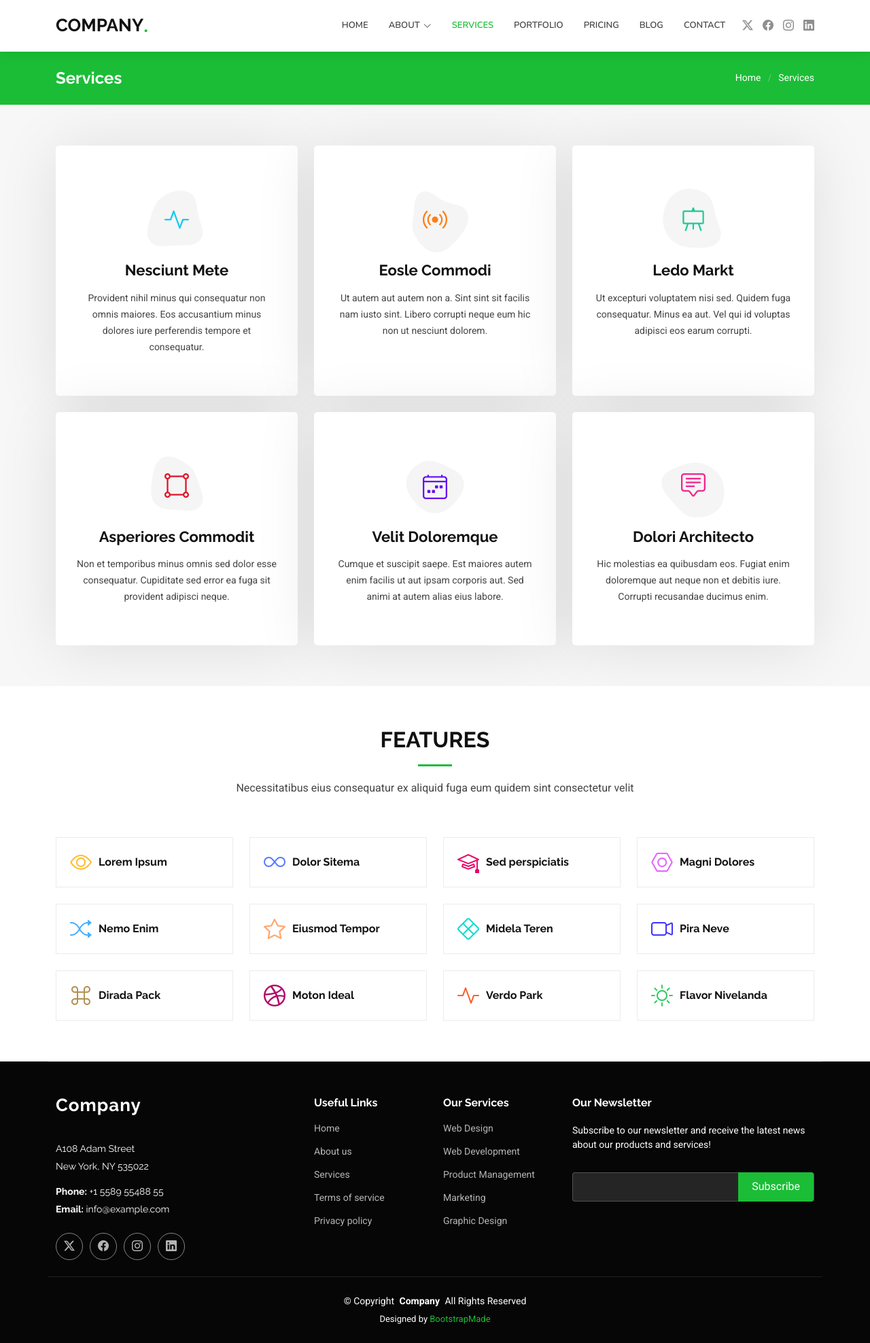
After one commit to brucebett/Company-website, a Django app: template project/templates/sample.html in a window 1280 px wide. The commit adds this page. Shown: the whole page at 68% size. Run offline with Django 5.2, Linux system fonts and the light colour scheme; the template is opened without the code that fills it, so the values that code supplies are empty; some libraries are stand-ins or nearby versions.

Commit message:
sun9  commit

```diff
--- /dev/null
+++ b/project/templates/sample.html
@@ -0,0 +1,405 @@
+<!DOCTYPE html>
+<html lang="en">
+
+<head>
+  <meta charset="utf-8">
+  <meta content="width=device-width, initial-scale=1.0" name="viewport">
+  <title>Services - Company Bootstrap Template</title>
+  <meta name="description" content="">
+  <meta name="keywords" content="">
+
+  <!-- Favicons -->
+  <link href="assets/img/favicon.png" rel="icon">
+  <link href="assets/img/apple-touch-icon.png" rel="apple-touch-icon">
+
+  <!-- Fonts -->
+  <link href="https://fonts.googleapis.com" rel="preconnect">
+  <link href="https://fonts.gstatic.com" rel="preconnect" crossorigin>
+  <link href="https://fonts.googleapis.com/css2?family=Roboto:ital,wght@0,100;0,300;0,400;0,500;0,700;0,900;1,100;1,300;1,400;1,500;1,700;1,900&family=Raleway:ital,wght@0,100;0,200;0,300;0,400;0,500;0,600;0,700;0,800;0,900;1,100;1,200;1,300;1,400;1,500;1,600;1,700;1,800;1,900&family=Nunito:ital,wght@0,200;0,300;0,400;0,500;0,600;0,700;0,800;0,900;1,200;1,300;1,400;1,500;1,600;1,700;1,800;1,900&display=swap" rel="stylesheet">
+
+  <!-- Vendor CSS Files -->
+  <link href="assets/vendor/bootstrap/css/bootstrap.min.css" rel="stylesheet">
+  <link href="assets/vendor/bootstrap-icons/bootstrap-icons.css" rel="stylesheet">
+  <link href="assets/vendor/aos/aos.css" rel="stylesheet">
+  <link href="assets/vendor/glightbox/css/glightbox.min.css" rel="stylesheet">
+  <link href="assets/vendor/swiper/swiper-bundle.min.css" rel="stylesheet">
+
+  <!-- Main CSS File -->
+  <link href="assets/css/main.css" rel="stylesheet">
+
+  <!-- =======================================================
+  * Template Name: Company
+  * Template URL: https://bootstrapmade.com/company-free-html-bootstrap-template/
+  * Updated: Aug 07 2024 with Bootstrap v5.3.3
+  * Author: BootstrapMade.com
+  * License: https://bootstrapmade.com/license/
+  ======================================================== -->
+</head>
+
+<body class="services-page">
+
+  <header id="header" class="header d-flex align-items-center sticky-top">
+    <div class="container position-relative d-flex align-items-center">
+
+      <a href="index.html" class="logo d-flex align-items-center me-auto">
+        <!-- Uncomment the line below if you also wish to use an image logo -->
+        <!-- <img src="assets/img/logo.png" alt=""> -->
+        <h1 class="sitename">Company</h1><span>.</span>
+      </a>
+
+      <nav id="navmenu" class="navmenu">
+        <ul>
+          <li><a href="#hero">Home</a></li>
+          <li class="dropdown"><a href="about.html"><span>About</span> <i class="bi bi-chevron-down toggle-dropdown"></i></a>
+            <ul>
+              <li><a href="team.html">Team</a></li>
+              <li><a href="testimonials.html">Testimonials</a></li>
+              <li class="dropdown"><a href="#"><span>Deep Dropdown</span> <i class="bi bi-chevron-down toggle-dropdown"></i></a>
+                <ul>
+                  <li><a href="#">Deep Dropdown 1</a></li>
+                  <li><a href="#">Deep Dropdown 2</a></li>
+                  <li><a href="#">Deep Dropdown 3</a></li>
+                  <li><a href="#">Deep Dropdown 4</a></li>
+                  <li><a href="#">Deep Dropdown 5</a></li>
+                </ul>
+              </li>
+            </ul>
+          </li>
+          <li><a href="services.html" class="active">Services</a></li>
+          <li><a href="portfolio.html">Portfolio</a></li>
+          <li><a href="pricing.html">Pricing</a></li>
+          <li><a href="blog.html">Blog</a></li>
+          <li><a href="contact.html">Contact</a></li>
+        </ul>
+        <i class="mobile-nav-toggle d-xl-none bi bi-list"></i>
+      </nav>
+
+      <div class="header-social-links">
+        <a href="#" class="twitter"><i class="bi bi-twitter-x"></i></a>
+        <a href="#" class="facebook"><i class="bi bi-facebook"></i></a>
+        <a href="#" class="instagram"><i class="bi bi-instagram"></i></a>
+        <a href="#" class="linkedin"><i class="bi bi-linkedin"></i></a>
+      </div>
+
+    </div>
+  </header>
+
+  <main class="main">
+
+    <!-- Page Title -->
+    <div class="page-title accent-background">
+      <div class="container d-lg-flex justify-content-between align-items-center">
+        <h1 class="mb-2 mb-lg-0">Services</h1>
+        <nav class="breadcrumbs">
+          <ol>
+            <li><a href="index.html">Home</a></li>
+            <li class="current">Services</li>
+          </ol>
+        </nav>
+      </div>
+    </div><!-- End Page Title -->
+
+    <!-- Services Section -->
+    <section id="services" class="services section light-background">
+
+      <div class="container">
+
+        <div class="row gy-4">
+
+          <div class="col-lg-4 col-md-6" data-aos="fade-up" data-aos-delay="100">
+            <div class="service-item item-cyan position-relative">
+              <div class="icon">
+                <svg width="100" height="100" viewBox="0 0 600 600" xmlns="http://www.w3.org/2000/svg">
+                  <path stroke="none" stroke-width="0" fill="#f5f5f5" d="M300,521.0016835830174C376.1290562159157,517.8887921683347,466.0731472004068,529.7835943286574,510.70327084640275,468.03025145048787C554.3714126377745,407.6079735673963,508.03601936045806,328.9844924480964,491.2728898941984,256.3432110539036C474.5976632858925,184.082847569629,479.9380746630129,96.60480741107993,416.23090153303,58.64404602377083C348.86323505073057,18.502131276798302,261.93793281208167,40.57373210992963,193.5410806939664,78.93577620505333C130.42746243093433,114.334589627462,98.30271207620316,179.96522072025542,76.75703585869454,249.04625023123273C51.97151888228291,328.5150500222984,13.704378332031375,421.85034740162234,66.52175969318436,486.19268352777647C119.04800174914682,550.1803526380478,217.28368757567262,524.383925680826,300,521.0016835830174"></path>
+                </svg>
+                <i class="bi bi-activity"></i>
+              </div>
+              <a href="service-details.html" class="stretched-link">
+                <h3>Nesciunt Mete</h3>
+              </a>
+              <p>Provident nihil minus qui consequatur non omnis maiores. Eos accusantium minus dolores iure perferendis tempore et consequatur.</p>
+            </div>
+          </div><!-- End Service Item -->
+
+          <div class="col-lg-4 col-md-6" data-aos="fade-up" data-aos-delay="200">
+            <div class="service-item item-orange position-relative">
+              <div class="icon">
+                <svg width="100" height="100" viewBox="0 0 600 600" xmlns="http://www.w3.org/2000/svg">
+                  <path stroke="none" stroke-width="0" fill="#f5f5f5" d="M300,582.0697525312426C382.5290701553225,586.8405444964366,449.9789794690241,525.3245884688669,502.5850820975895,461.55621195738473C556.606425686781,396.0723002908107,615.8543463187945,314.28637112970534,586.6730223649479,234.56875336149918C558.9533121215079,158.8439757836574,454.9685369536778,164.00468322053177,381.49747125262974,130.76875717737553C312.15926192815925,99.40240125094834,248.97055460311594,18.661163978235184,179.8680185752513,50.54337015887873C110.5421016452524,82.52863877960104,119.82277516462835,180.83849132639028,109.12597500060166,256.43424936330496C100.08760227029461,320.3096726198365,92.17705696193138,384.0621239912766,124.79988738764834,439.7174275375508C164.83382741302287,508.01625554203684,220.96474134820875,577.5009287672846,300,582.0697525312426"></path>
+                </svg>
+                <i class="bi bi-broadcast"></i>
+              </div>
+              <a href="service-details.html" class="stretched-link">
+                <h3>Eosle Commodi</h3>
+              </a>
+              <p>Ut autem aut autem non a. Sint sint sit facilis nam iusto sint. Libero corrupti neque eum hic non ut nesciunt dolorem.</p>
+            </div>
+          </div><!-- End Service Item -->
+
+          <div class="col-lg-4 col-md-6" data-aos="fade-up" data-aos-delay="300">
+            <div class="service-item item-teal position-relative">
+              <div class="icon">
+                <svg width="100" height="100" viewBox="0 0 600 600" xmlns="http://www.w3.org/2000/svg">
+                  <path stroke="none" stroke-width="0" fill="#f5f5f5" d="M300,541.5067337569781C382.14930387511276,545.0595476570109,479.8736841581634,548.3450877840088,526.4010558755058,480.5488172755941C571.5218469581645,414.80211281144784,517.5187510058486,332.0715597781072,496.52539010469104,255.14436215662573C477.37192572678356,184.95920475031193,473.57363656557914,105.61284051026155,413.0603344069578,65.22779650032875C343.27470386102294,18.654635553484475,251.2091493199835,5.337323636656869,175.0934190732945,40.62881213300186C97.87086631185822,76.43348514350839,51.98124368387456,156.15599469081315,36.44837278890362,239.84606092416172C21.716077023791087,319.22268207091537,43.775223500013084,401.1760424656574,96.891909868211,461.97329694683043C147.22146801428983,519.5804099606455,223.5754009179313,538.201503339737,300,541.5067337569781"></path>
+                </svg>
+                <i class="bi bi-easel"></i>
+              </div>
+              <a href="service-details.html" class="stretched-link">
+                <h3>Ledo Markt</h3>
+              </a>
+              <p>Ut excepturi voluptatem nisi sed. Quidem fuga consequatur. Minus ea aut. Vel qui id voluptas adipisci eos earum corrupti.</p>
+            </div>
+          </div><!-- End Service Item -->
+
+          <div class="col-lg-4 col-md-6" data-aos="fade-up" data-aos-delay="400">
+            <div class="service-item item-red position-relative">
+              <div class="icon">
+                <svg width="100" height="100" viewBox="0 0 600 600" xmlns="http://www.w3.org/2000/svg">
+                  <path stroke="none" stroke-width="0" fill="#f5f5f5" d="M300,503.46388370962813C374.79870501325706,506.71871716319447,464.8034551963731,527.1746412648533,510.4981551193396,467.86667711651364C555.9287308511215,408.9015244558933,512.6030010748507,327.5744911775523,490.211057578863,256.5855673507754C471.097692560561,195.9906835881958,447.69079081568157,138.11976852964426,395.19560036434837,102.3242989838813C329.3053358748298,57.3949838291264,248.02791733380457,8.279543830951368,175.87071277845988,42.242879143198664C103.41431057327972,76.34704239035025,93.79494320519305,170.9812938413882,81.28167332365135,250.07896920659033C70.17666984294237,320.27484674793965,64.84698225790005,396.69656628748305,111.28512138212992,450.4950937839243C156.20124167950087,502.5303643271138,231.32542653798444,500.4755392045468,300,503.46388370962813"></path>
+                </svg>
+                <i class="bi bi-bounding-box-circles"></i>
+              </div>
+              <a href="service-details.html" class="stretched-link">
+                <h3>Asperiores Commodit</h3>
+              </a>
+              <p>Non et temporibus minus omnis sed dolor esse consequatur. Cupiditate sed error ea fuga sit provident adipisci neque.</p>
+              <a href="service-details.html" class="stretched-link"></a>
+            </div>
+          </div><!-- End Service Item -->
+
+          <div class="col-lg-4 col-md-6" data-aos="fade-up" data-aos-delay="500">
+            <div class="service-item item-indigo position-relative">
+              <div class="icon">
+                <svg width="100" height="100" viewBox="0 0 600 600" xmlns="http://www.w3.org/2000/svg">
+                  <path stroke="none" stroke-width="0" fill="#f5f5f5" d="M300,532.3542879108572C369.38199826031484,532.3153073249985,429.10787420159085,491.63046689027357,474.5244479745417,439.17860296908856C522.8885846962883,383.3225815378663,569.1668002868075,314.3205725914397,550.7432151929288,242.7694973846089C532.6665558377875,172.5657663291529,456.2379748765914,142.6223662098291,390.3689995646985,112.34683881706744C326.66090330228417,83.06452184765237,258.84405631176094,53.51806209861945,193.32584062364296,78.48882559362697C121.61183558270385,105.82097193414197,62.805066853699245,167.19869350419734,48.57481801355237,242.6138429142374C34.843463184063346,315.3850353017275,76.69343916112496,383.4422959591041,125.22947124332185,439.3748458443577C170.7312796277747,491.8107796887764,230.57421082200815,532.3932930995766,300,532.3542879108572"></path>
+                </svg>
+                <i class="bi bi-calendar4-week icon"></i>
+              </div>
+              <a href="service-details.html" class="stretched-link">
+                <h3>Velit Doloremque</h3>
+              </a>
+              <p>Cumque et suscipit saepe. Est maiores autem enim facilis ut aut ipsam corporis aut. Sed animi at autem alias eius labore.</p>
+              <a href="service-details.html" class="stretched-link"></a>
+            </div>
+          </div><!-- End Service Item -->
+
+          <div class="col-lg-4 col-md-6" data-aos="fade-up" data-aos-delay="600">
+            <div class="service-item item-pink position-relative">
+              <div class="icon">
+                <svg width="100" height="100" viewBox="0 0 600 600" xmlns="http://www.w3.org/2000/svg">
+                  <path stroke="none" stroke-width="0" fill="#f5f5f5" d="M300,566.797414625762C385.7384707136149,576.1784315230908,478.7894351017131,552.8928747891023,531.9192734346935,484.94944893311C584.6109503024035,417.5663521118492,582.489472248146,322.67544863468447,553.9536738515405,242.03673114598146C529.1557734026468,171.96086150256528,465.24506316201064,127.66468636344209,395.9583748389544,100.7403814666027C334.2173773831606,76.7482773500951,269.4350130405921,84.62216499799875,207.1952322260088,107.2889140133804C132.92018162631612,134.33871894543012,41.79353780512637,160.00259165414826,22.644507872594943,236.69541883565114C3.319112789854554,314.0945973066697,72.72355303640163,379.243833228382,124.04198916343866,440.3218312028393C172.9286146004772,498.5055451809895,224.45579914871206,558.5317968840102,300,566.797414625762"></path>
+                </svg>
+                <i class="bi bi-chat-square-text"></i>
+              </div>
+              <a href="service-details.html" class="stretched-link">
+                <h3>Dolori Architecto</h3>
+              </a>
+              <p>Hic molestias ea quibusdam eos. Fugiat enim doloremque aut neque non et debitis iure. Corrupti recusandae ducimus enim.</p>
+              <a href="service-details.html" class="stretched-link"></a>
+            </div>
+          </div><!-- End Service Item -->
+
+        </div>
+
+      </div>
+
+    </section><!-- /Services Section -->
+
+    <!-- Features Section -->
+    <section id="features" class="features section">
+
+      <!-- Section Title -->
+      <div class="container section-title" data-aos="fade-up">
+        <h2>Features</h2>
+        <p>Necessitatibus eius consequatur ex aliquid fuga eum quidem sint consectetur velit</p>
+      </div><!-- End Section Title -->
+
+      <div class="container">
+
+        <div class="row gy-4">
+
+          <div class="col-lg-3 col-md-4" data-aos="fade-up" data-aos-delay="100">
+            <div class="features-item">
+              <i class="bi bi-eye" style="color: #ffbb2c;"></i>
+              <h3><a href="" class="stretched-link">Lorem Ipsum</a></h3>
+            </div>
+          </div><!-- End Feature Item -->
+
+          <div class="col-lg-3 col-md-4" data-aos="fade-up" data-aos-delay="200">
+            <div class="features-item">
+              <i class="bi bi-infinity" style="color: #5578ff;"></i>
+              <h3><a href="" class="stretched-link">Dolor Sitema</a></h3>
+            </div>
+          </div><!-- End Feature Item -->
+
+          <div class="col-lg-3 col-md-4" data-aos="fade-up" data-aos-delay="300">
+            <div class="features-item">
+              <i class="bi bi-mortarboard" style="color: #e80368;"></i>
+              <h3><a href="" class="stretched-link">Sed perspiciatis</a></h3>
+            </div>
+          </div><!-- End Feature Item -->
+
+          <div class="col-lg-3 col-md-4" data-aos="fade-up" data-aos-delay="400">
+            <div class="features-item">
+              <i class="bi bi-nut" style="color: #e361ff;"></i>
+              <h3><a href="" class="stretched-link">Magni Dolores</a></h3>
+            </div>
+          </div><!-- End Feature Item -->
+
+          <div class="col-lg-3 col-md-4" data-aos="fade-up" data-aos-delay="500">
+            <div class="features-item">
+              <i class="bi bi-shuffle" style="color: #47aeff;"></i>
+              <h3><a href="" class="stretched-link">Nemo Enim</a></h3>
+            </div>
+          </div><!-- End Feature Item -->
+
+          <div class="col-lg-3 col-md-4" data-aos="fade-up" data-aos-delay="600">
+            <div class="features-item">
+              <i class="bi bi-star" style="color: #ffa76e;"></i>
+              <h3><a href="" class="stretched-link">Eiusmod Tempor</a></h3>
+            </div>
+          </div><!-- End Feature Item -->
+
+          <div class="col-lg-3 col-md-4" data-aos="fade-up" data-aos-delay="700">
+            <div class="features-item">
+              <i class="bi bi-x-diamond" style="color: #11dbcf;"></i>
+              <h3><a href="" class="stretched-link">Midela Teren</a></h3>
+            </div>
+          </div><!-- End Feature Item -->
+
+          <div class="col-lg-3 col-md-4" data-aos="fade-up" data-aos-delay="800">
+            <div class="features-item">
+              <i class="bi bi-camera-video" style="color: #4233ff;"></i>
+              <h3><a href="" class="stretched-link">Pira Neve</a></h3>
+            </div>
+          </div><!-- End Feature Item -->
+
+          <div class="col-lg-3 col-md-4" data-aos="fade-up" data-aos-delay="900">
+            <div class="features-item">
+              <i class="bi bi-command" style="color: #b2904f;"></i>
+              <h3><a href="" class="stretched-link">Dirada Pack</a></h3>
+            </div>
+          </div><!-- End Feature Item -->
+
+          <div class="col-lg-3 col-md-4" data-aos="fade-up" data-aos-delay="1000">
+            <div class="features-item">
+              <i class="bi bi-dribbble" style="color: #b20969;"></i>
+              <h3><a href="" class="stretched-link">Moton Ideal</a></h3>
+            </div>
+          </div><!-- End Feature Item -->
+
+          <div class="col-lg-3 col-md-4" data-aos="fade-up" data-aos-delay="1100">
+            <div class="features-item">
+              <i class="bi bi-activity" style="color: #ff5828;"></i>
+              <h3><a href="" class="stretched-link">Verdo Park</a></h3>
+            </div>
+          </div><!-- End Feature Item -->
+
+          <div class="col-lg-3 col-md-4" data-aos="fade-up" data-aos-delay="1200">
+            <div class="features-item">
+              <i class="bi bi-brightness-high" style="color: #29cc61;"></i>
+              <h3><a href="" class="stretched-link">Flavor Nivelanda</a></h3>
+            </div>
+          </div><!-- End Feature Item -->
+
+        </div>
+
+      </div>
+
+    </section><!-- /Features Section -->
+
+  </main>
+
+  <footer id="footer" class="footer dark-background">
+
+    <div class="container footer-top">
+      <div class="row gy-4">
+        <div class="col-lg-4 col-md-6 footer-about">
+          <a href="index.html" class="logo d-flex align-items-center">
+            <span class="sitename">Company</span>
+          </a>
+          <div class="footer-contact pt-3">
+            <p>A108 Adam Street</p>
+            <p>New York, NY 535022</p>
+            <p class="mt-3"><strong>Phone:</strong> <span>+1 5589 55488 55</span></p>
+            <p><strong>Email:</strong> <span>info@example.com</span></p>
+          </div>
+          <div class="social-links d-flex mt-4">
+            <a href=""><i class="bi bi-twitter-x"></i></a>
+            <a href=""><i class="bi bi-facebook"></i></a>
+            <a href=""><i class="bi bi-instagram"></i></a>
+            <a href=""><i class="bi bi-linkedin"></i></a>
+          </div>
+        </div>
+
+        <div class="col-lg-2 col-md-3 footer-links">
+          <h4>Useful Links</h4>
+          <ul>
+            <li><a href="#">Home</a></li>
+            <li><a href="#">About us</a></li>
+            <li><a href="#">Services</a></li>
+            <li><a href="#">Terms of service</a></li>
+            <li><a href="#">Privacy policy</a></li>
+          </ul>
+        </div>
+
+        <div class="col-lg-2 col-md-3 footer-links">
+          <h4>Our Services</h4>
+          <ul>
+            <li><a href="#">Web Design</a></li>
+            <li><a href="#">Web Development</a></li>
+            <li><a href="#">Product Management</a></li>
+            <li><a href="#">Marketing</a></li>
+            <li><a href="#">Graphic Design</a></li>
+          </ul>
+        </div>
+
+        <div class="col-lg-4 col-md-12 footer-newsletter">
+          <h4>Our Newsletter</h4>
+          <p>Subscribe to our newsletter and receive the latest news about our products and services!</p>
+          <form action="forms/newsletter.php" method="post" class="php-email-form">
+            <div class="newsletter-form"><input type="email" name="email"><input type="submit" value="Subscribe"></div>
+            <div class="loading">Loading</div>
+            <div class="error-message"></div>
+            <div class="sent-message">Your subscription request has been sent. Thank you!</div>
+          </form>
+        </div>
+
+      </div>
+    </div>
+
+    <div class="container copyright text-center mt-4">
+      <p>© <span>Copyright</span> <strong class="px-1 sitename">Company</strong> <span>All Rights Reserved</span></p>
+      <div class="credits">
+        <!-- All the links in the footer should remain intact. -->
+        <!-- You can delete the links only if you've purchased the pro version. -->
+        <!-- Licensing information: https://bootstrapmade.com/license/ -->
+        <!-- Purchase the pro version with working PHP/AJAX contact form: [buy-url] -->
+        Designed by <a href="https://bootstrapmade.com/">BootstrapMade</a>
+      </div>
+    </div>
+
+  </footer>
+
+  <!-- Scroll Top -->
+  <a href="#" id="scroll-top" class="scroll-top d-flex align-items-center justify-content-center"><i class="bi bi-arrow-up-short"></i></a>
+
+  <!-- Preloader -->
+  <div id="preloader"></div>
+
+  <!-- Vendor JS Files -->
+  <script src="assets/vendor/bootstrap/js/bootstrap.bundle.min.js"></script>
+  <script src="assets/vendor/php-email-form/validate.js"></script>
+  <script src="assets/vendor/aos/aos.js"></script>
+  <script src="assets/vendor/glightbox/js/glightbox.min.js"></script>
+  <script src="assets/vendor/imagesloaded/imagesloaded.pkgd.min.js"></script>
+  <script src="assets/vendor/isotope-layout/isotope.pkgd.min.js"></script>
+  <script src="assets/vendor/waypoints/noframework.waypoints.js"></script>
+  <script src="assets/vendor/swiper/swiper-bundle.min.js"></script>
+
+  <!-- Main JS File -->
+  <script src="assets/js/main.js"></script>
+
+</body>
+
+</html>
--- a/project/templates/service.html
+++ b/project/templates/service.html
@@ -3,7 +3,7 @@
 {% load static %}
 
 {% block title %}
-Contact
+Service
 {% endblock title %}
 
 {% block Hero %}
```
